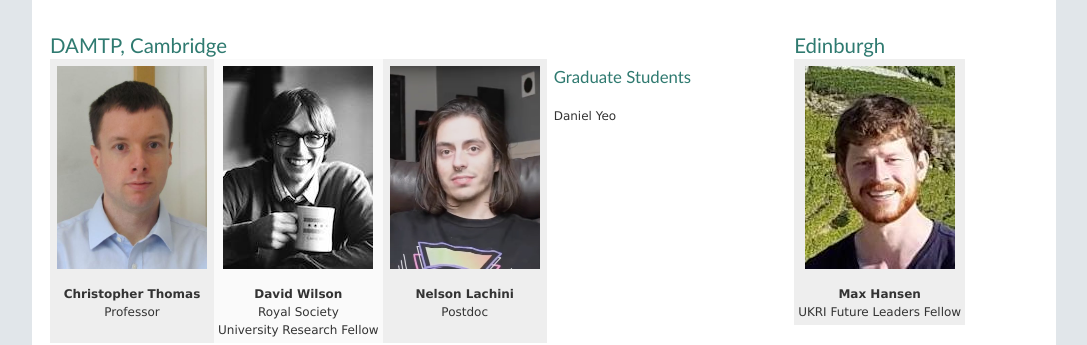
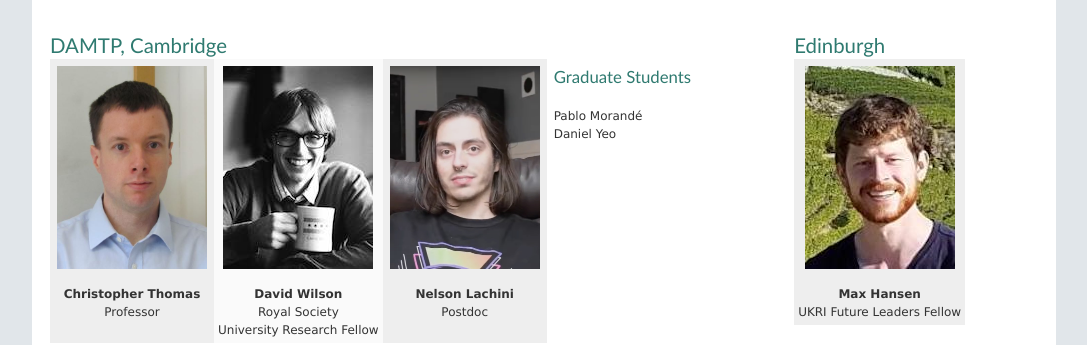
Before and after one commit to HadSpec/hadspec, a Jekyll site: the page built from docs/people.html, in a window 1280 px wide. Shown: the part 1362-1707 px from the top of the page, without its empty margins (82-1169 px from the left). Built offline with Jekyll 4.4.1, drawn with Linux system fonts in a browser that asks for light colours.

Commit message:
Updated people

```diff
--- a/docs/people.html
+++ b/docs/people.html
@@ -236,6 +236,7 @@ QCD to problems in hadron physics.
 
 	  <td class="highlights">
 	    <h3>Graduate Students</h3><br/>
+	    Pablo Morandé <br/>
 	    Daniel Yeo <br/>
 	  </td>
 
```
